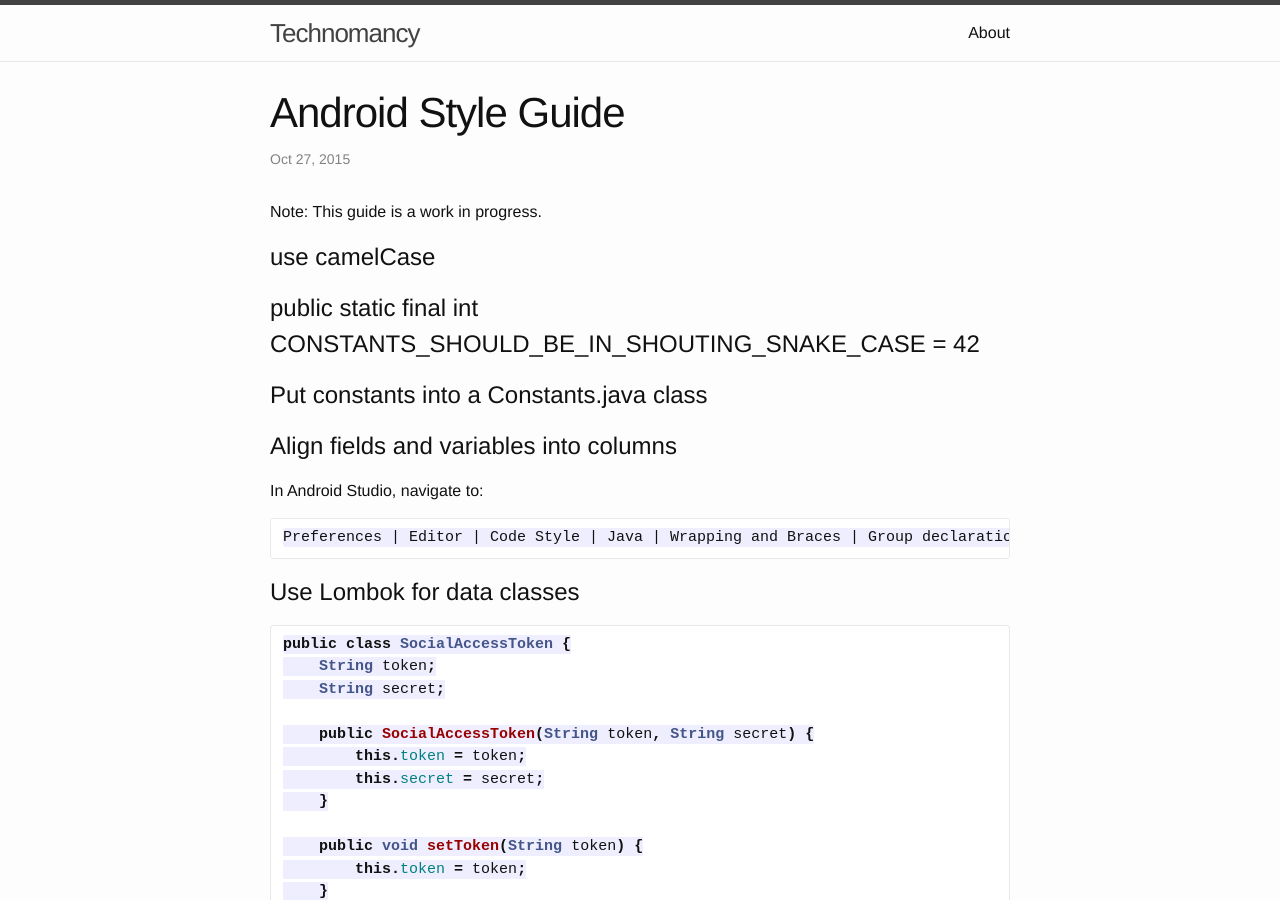
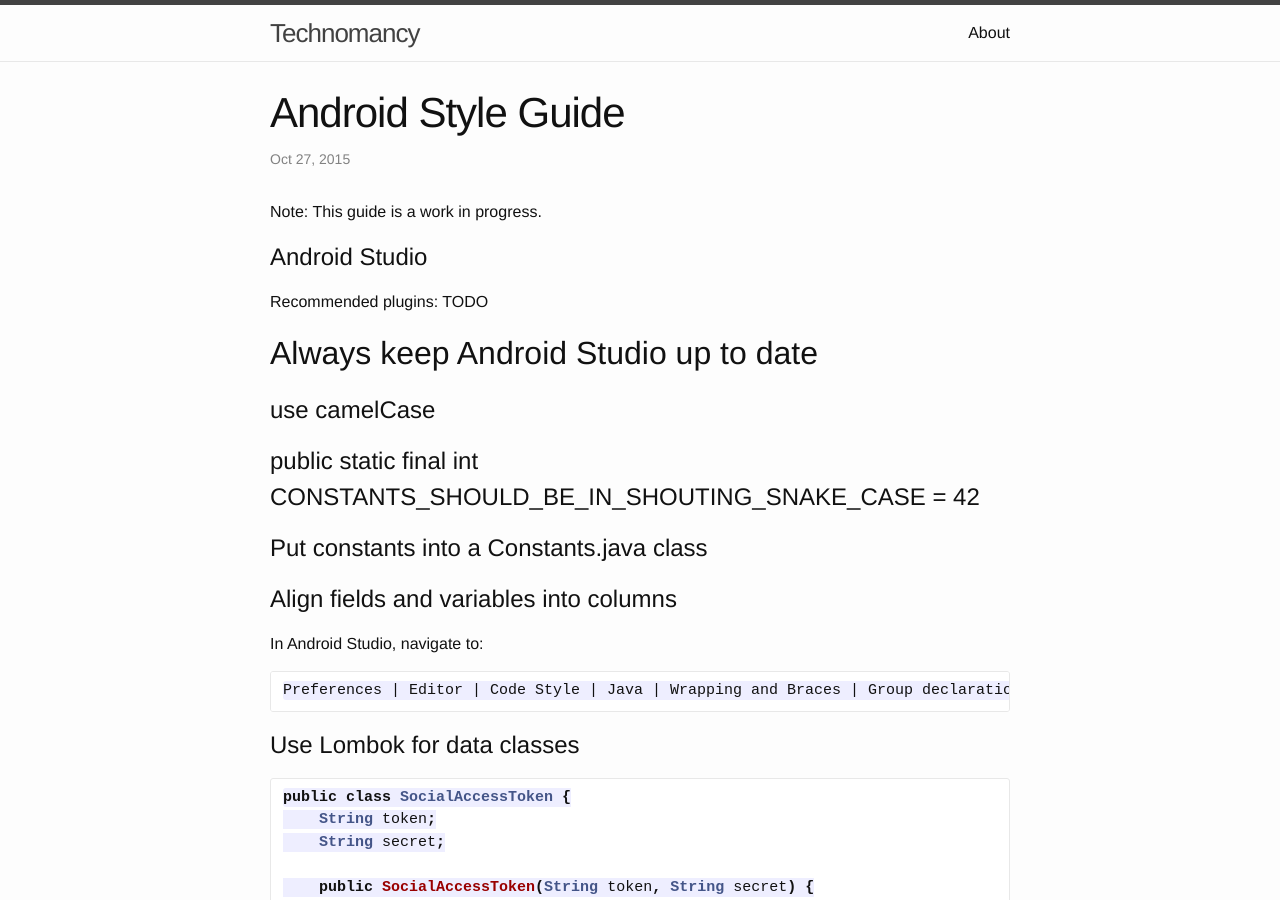
Before and after one commit to eliasbagley/eliasbagley.github.io, a Jekyll site: the page built from _posts/2015-10-27-android-style-guide.markdown, in a window 1280 px wide and 900 px high. Built offline with Jekyll 4.4.1, drawn with Linux system fonts in a browser that asks for light colours; Markdown is read by kramdown in place of the engine named in the settings; comment, search, counter and statistics services are not loaded.

Commit message:
Update style guide

```diff
--- a/_posts/2015-10-27-android-style-guide.markdown
+++ b/_posts/2015-10-27-android-style-guide.markdown
@@ -7,6 +7,14 @@ categories: android
 ---
 
 Note: This guide is a work in progress.
+
+# Android Studio
+
+Recommended plugins: TODO
+
+## Always keep Android Studio up to date
+
+
 
 # use camelCase
 
```
